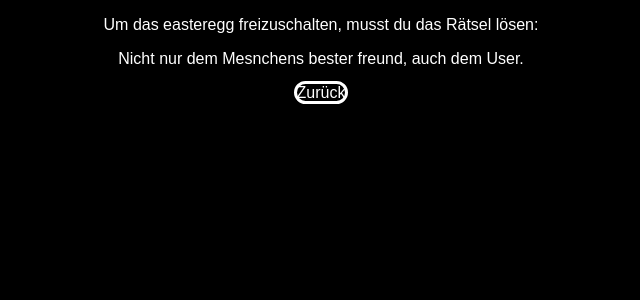
After one commit to OlaPapiGrr/blj-blog, a PHP site: page /easteregg_view.php in a window 1280 px wide. The commit adds this page. Shown: the top 300 px of the page, without its empty margins (319-959 px from the left). Run offline with PHP 8.4, Linux system fonts and the light colour scheme.

Commit message:
easteregg

```diff
--- /dev/null
+++ b/easteregg_view.php
@@ -0,0 +1,18 @@
+<!DOCTYPE html>
+<html lang="en">
+<head>
+    <meta charset="UTF-8">
+    <meta http-equiv="X-UA-Compatible" content="IE=edge">
+    <meta name="viewport" content="width=device-width, initial-scale=1.0">
+    <link rel="stylesheet" href="stylesheet_ProjektBlog.css">
+    <link rel="icon" href="images/icon_blog.png">
+    <title>*"?%/)*+</title>
+</head>
+    <body class="easteregg_home">
+        <div class="easteregg_text">
+            <p>Um das easteregg freizuschalten, musst du das Rätsel lösen:</p>
+            <p>Nicht nur dem Mesnchens bester freund, auch dem User.</p>
+            <a class="easteregg_back" href="home_view.php">Zurück</a>
+        </div>
+    </body>
+</html>
--- a/home_view.php
+++ b/home_view.php
@@ -48,6 +48,9 @@
         <p class="home_wellcome">Herzlich Willkommen zu</p>
         <p class="home_wellcome2">Bryan's überkrasser Blog </p>
         <img class="home_gif" src="images/giphy.webp">
+        <form action="easteregg_view.php">
+            <input class="easteregg_button" type="submit">
+        </form>
     </div>
 
 </body>
--- a/stylesheet_ProjektBlog.css
+++ b/stylesheet_ProjektBlog.css
@@ -4,9 +4,6 @@
     margin-right: 10%;
     grid-gap: 5px;
     display: grid;
-}
-
-body{
     background-image: url(images/FewWhimsicalCassowary-size_restricted.gif);
 }
 
@@ -293,7 +290,7 @@ textarea {
     font-family: Arial, Helvetica, sans-serif;
     grid-column: 1/2;
     grid-row: 7/8;
-    margin-top: 200px;
+    margin-top: 275px;
 }
 
 .post_button_style{
@@ -416,3 +413,84 @@ textarea {
     }
 
 }
+
+
+
+
+
+
+
+.easteregg_button{
+    background: black;
+    width: 5px;
+}
+
+.easteregg_home{
+    background: black;
+}
+
+.easteregg_text{
+    color: white;
+    font-family: Arial, Helvetica, sans-serif;
+    text-align: center;
+}
+
+.easteregg_back{
+    border: solid white 3px;
+    border-radius: 15px;
+}
+
+.key_button{
+    background: black;
+    border-radius: 15px;
+    border: white solid 2px;
+    color: white;
+    height: 30px;
+    width: 80px;
+    margin-top: 10px;
+    margin-left: 46%;
+
+}
+
+
+
+
+
+
+
+
+
+
+.eastereggfound_gif1{
+    background-image: url(images/dancing-voting-day.gif);
+}
+
+
+
+.eastereggfound_text{
+    font-size: 70px;
+    color: white;
+    font-family: Arial, Helvetica, sans-serif;
+    text-align: center;
+    text-shadow: 0 0 25px #dd6cae ,
+                 0 0 50px #dd6cae,
+                 0 0 100px #dd6cae ,
+                 0 0 150px #dd6cae ,
+                 0 0 200px #dd6cae ;
+    animation: animate 5s linear infinite;
+}
+@keyframes animate {
+    0%{
+        filter: hue-rotate(0deg);
+    }
+    100%{
+        filter: hue-rotate(360deg);
+    }
+}
+
+.eastereggfound_back{
+    border: solid white 3px;
+    border-radius: 15px;
+    font-family: Arial, Helvetica, sans-serif;
+    margin-left: 49%;
+}
```
Also changed, not shown: eastereggfound_view.php (added, +15 -0 lines), include_php/post_model.php (+5 -2 lines), post_view.php (+9 -0 lines), images/confetti-4.gif (added), images/dancing-voting-day.gif (added).
